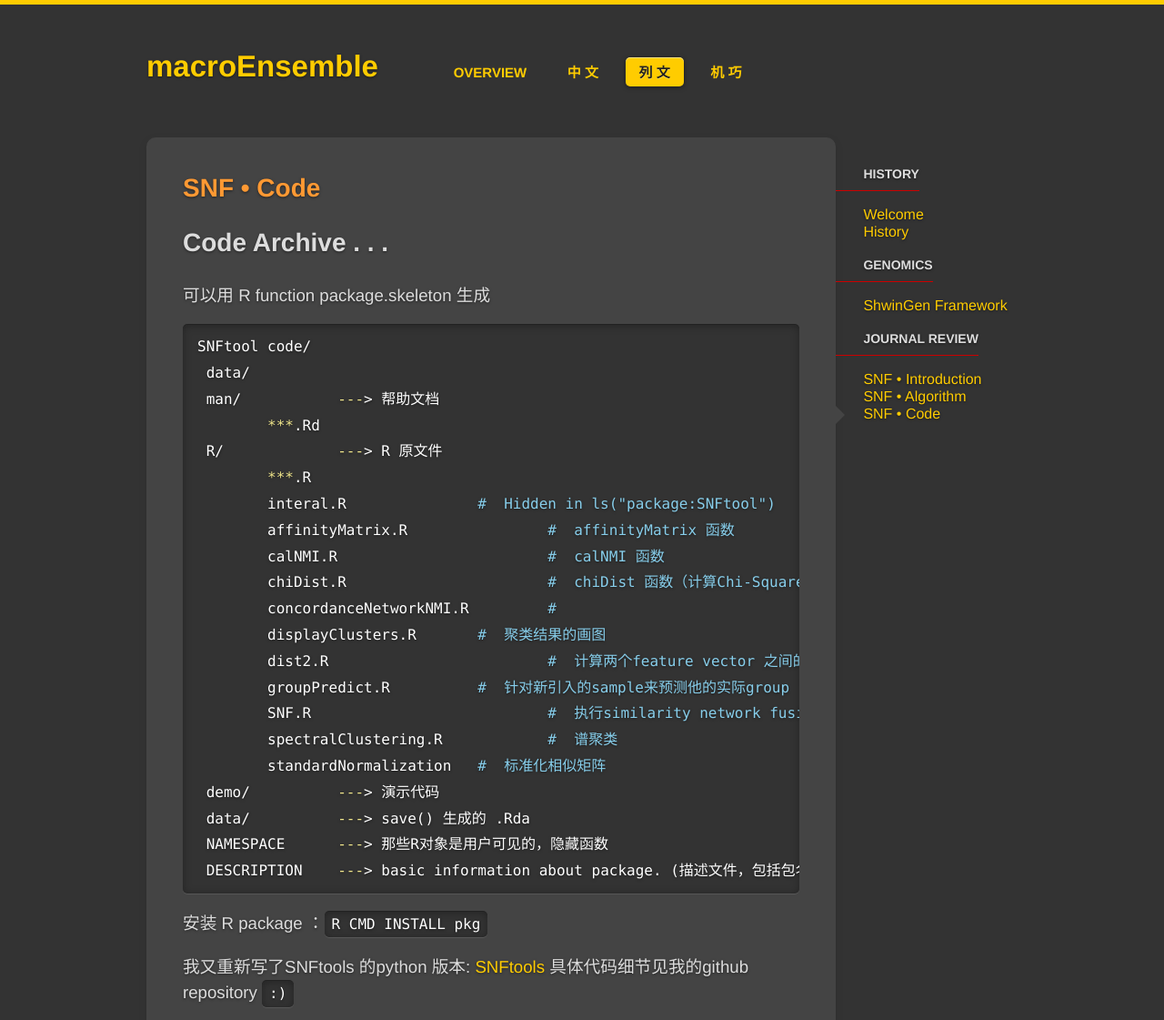
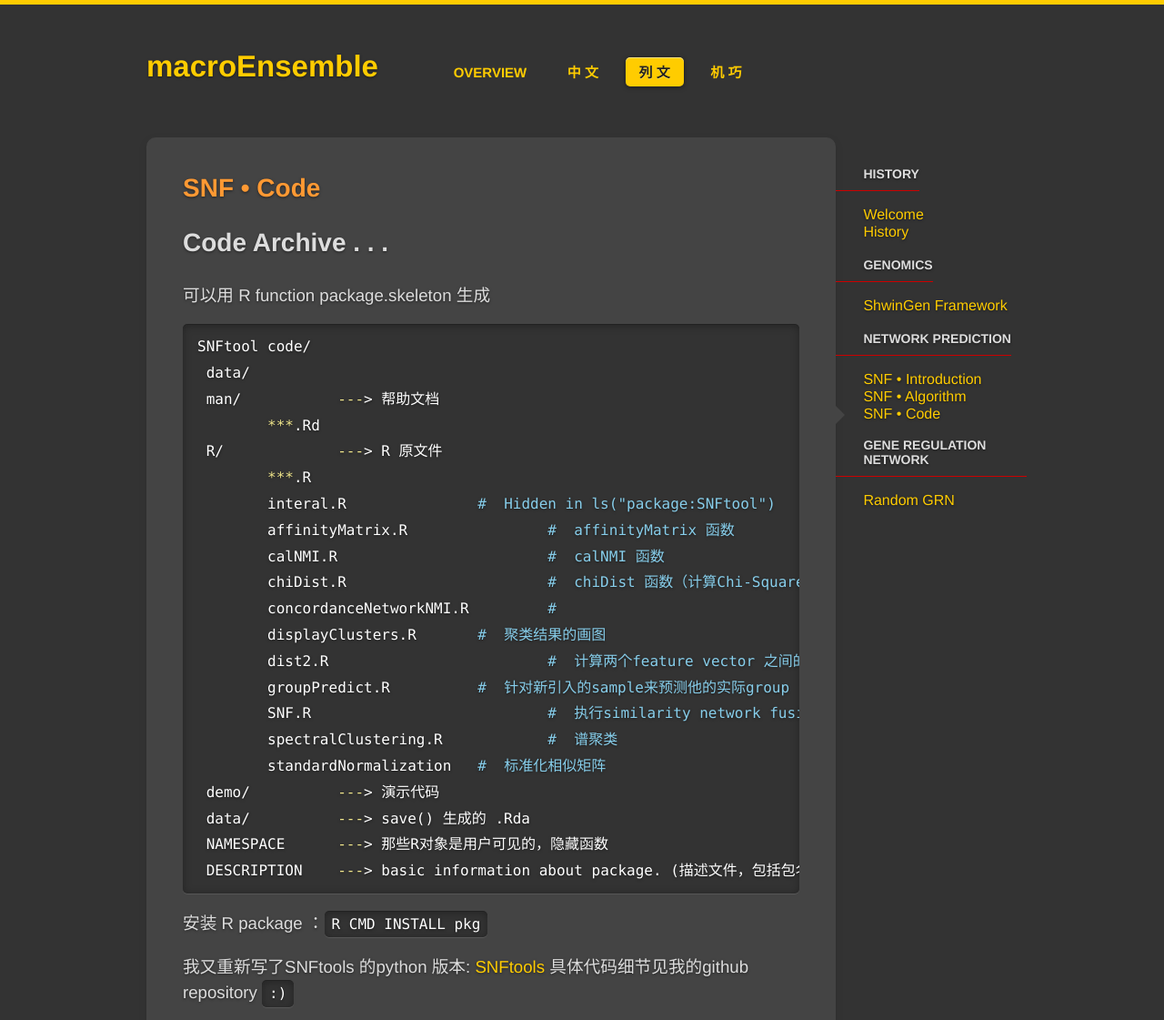
Before and after one commit to xinchoubiology/macroEnsemble, a Jekyll site: the page built from docs/snf_code.md, in a window 1280 px wide, cut to the strip 0-1121 px from the top of the page. Shown: the whole strip at 91% size. Built offline with Jekyll 4.4.1, drawn with Linux system fonts in a browser that asks for light colours; some web fonts are replaced.

Commit message:
icon png add and new name

```diff
--- a/_data/docs.yml
+++ b/_data/docs.yml
@@ -7,8 +7,12 @@
   docs:
   - masterdissertation
 
-- title: Journal Review
+- title: Network Prediction
   docs:
   - snf_intro
   - snf_algo
   - snf_code
+
+- title: Gene Regulation Network
+  docs:
+  - rnd_grn
--- a/chinese/index.html
+++ b/chinese/index.html
@@ -6,7 +6,7 @@ title: xinchoubiology &bull; macroEnsemble
 <section class="intro">
   <div class="grid">
     <div class="unit whole center-on-mobiles" style="font-size:15.5px">
-      <p align="center" > &nbsp;&nbsp;&nbsp;算法 &bull;&nbsp;结构 &amp;&nbsp;基因 &nbsp; </p>
+      <img src="{{site.baseurl}}/img/bg.png" height="140" width="800" >A.S.G.S</img>
     </div>
   </div>
 </section>
--- a/docs/snf_code.md
+++ b/docs/snf_code.md
@@ -2,6 +2,7 @@
 layout: docs
 title: SNF &bull; Code
 prev_section: snf_algo
+next_section: rnd_grn
 permalink: /docs/snf_code/
 ---
 ## Code Archive . . .
--- a/index.html
+++ b/index.html
@@ -6,9 +6,7 @@ overview: true
 
 <section class="intro">
   <div class="grid">
-    <div class="unit whole center-on-mobiles" style="font-size:16.5px">
-      <p align="center" > Algorithm&nbsp;&bull;&nbsp;Structures&amp;<br>Genomics&nbsp;&nbsp; </p>
-    </div>
+    <img src="{{site.baseurl}}/img/bg.png" height="140" width="800" >A.S.G.S</img>
   </div>
 </section>
 <section class="features">
```
Also changed, not shown: docs/random_gene_regulatory_networks.md (added, +10 -0 lines), img/bg.png (added).
